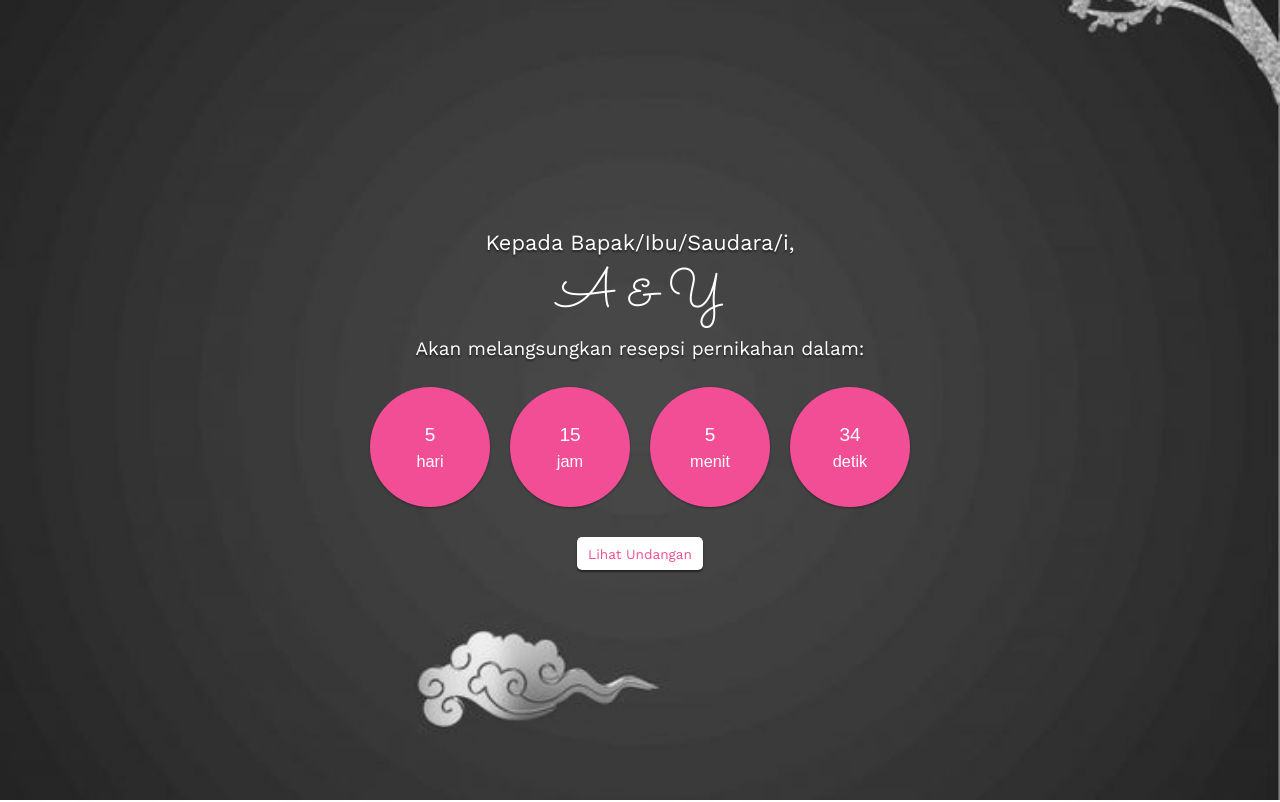
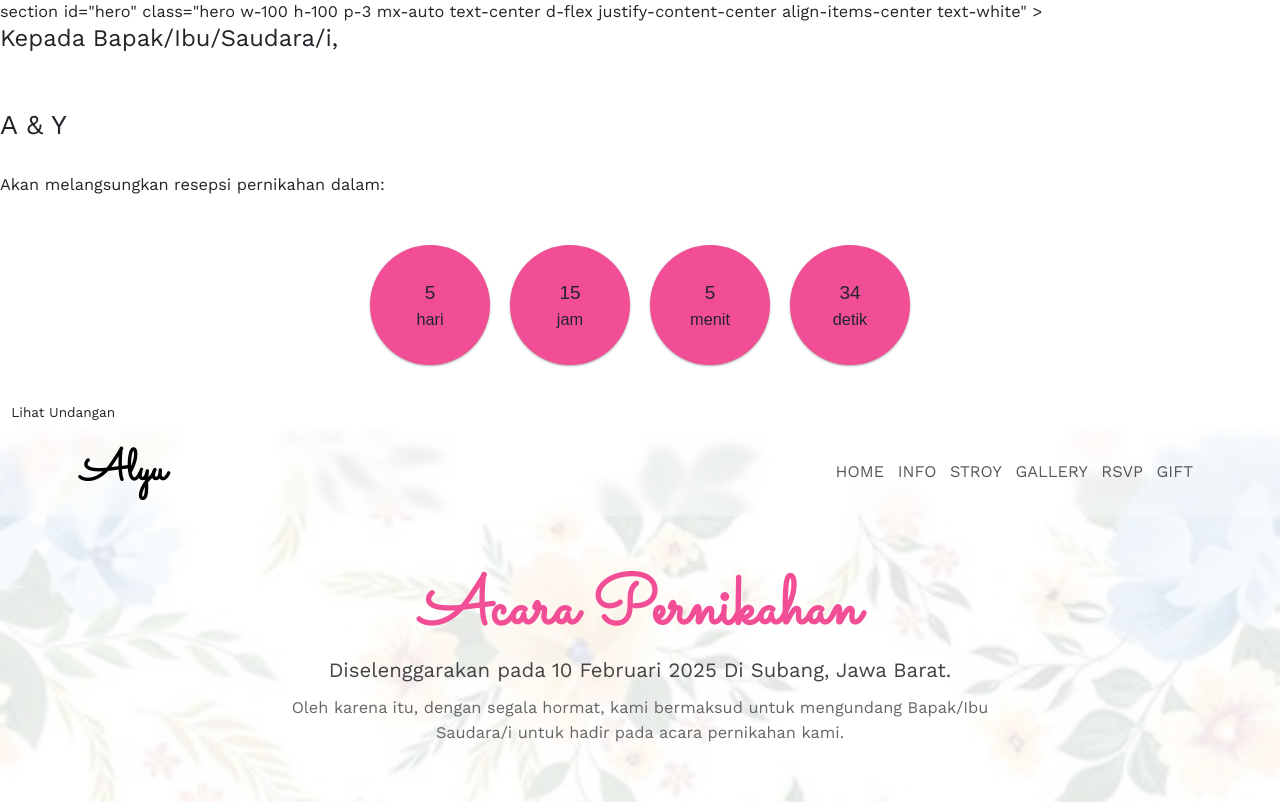
Before and after one commit to Jeann02/wedding-web, a plain HTML site: page index.html in a window 1280 px wide. Shown: the top 802 px of the page. Drawn offline with nearby package versions, Linux system fonts and the light colour scheme; some packages are replaced by stand-ins of ours; a script that the page names is missing.

Commit message:
Update index.html

```diff
--- a/index.html
+++ b/index.html
@@ -28,14 +28,14 @@
     <link rel="stylesheet" href="style.css" />
   </head>
   <body>
-    <section
+    section
       id="hero"
       class="hero w-100 h-100 p-3 mx-auto text-center d-flex justify-content-center align-items-center text-white"
     >
       <main class="main">
-        <h4>Kepada <span>Bapak/Ibu/Saudara/i, </span></h4>
-        <h2>A & Y</h2>
-        <p>Akan melangsungkan resepsi pernikahan dalam:</p>
+        <h3>Kepada <span>Bapak/Ibu/Saudara/i, </span></h3><br><br>
+        <h2>A & Y</h2><br>
+        <p>Akan melangsungkan resepsi pernikahan dalam:</p><br>
 
         <div class="simply-countdown"></div>
         <a href="#home" class="btn btn-l mt-4" onClick="enableScroll()">Lihat Undangan</a>
```
